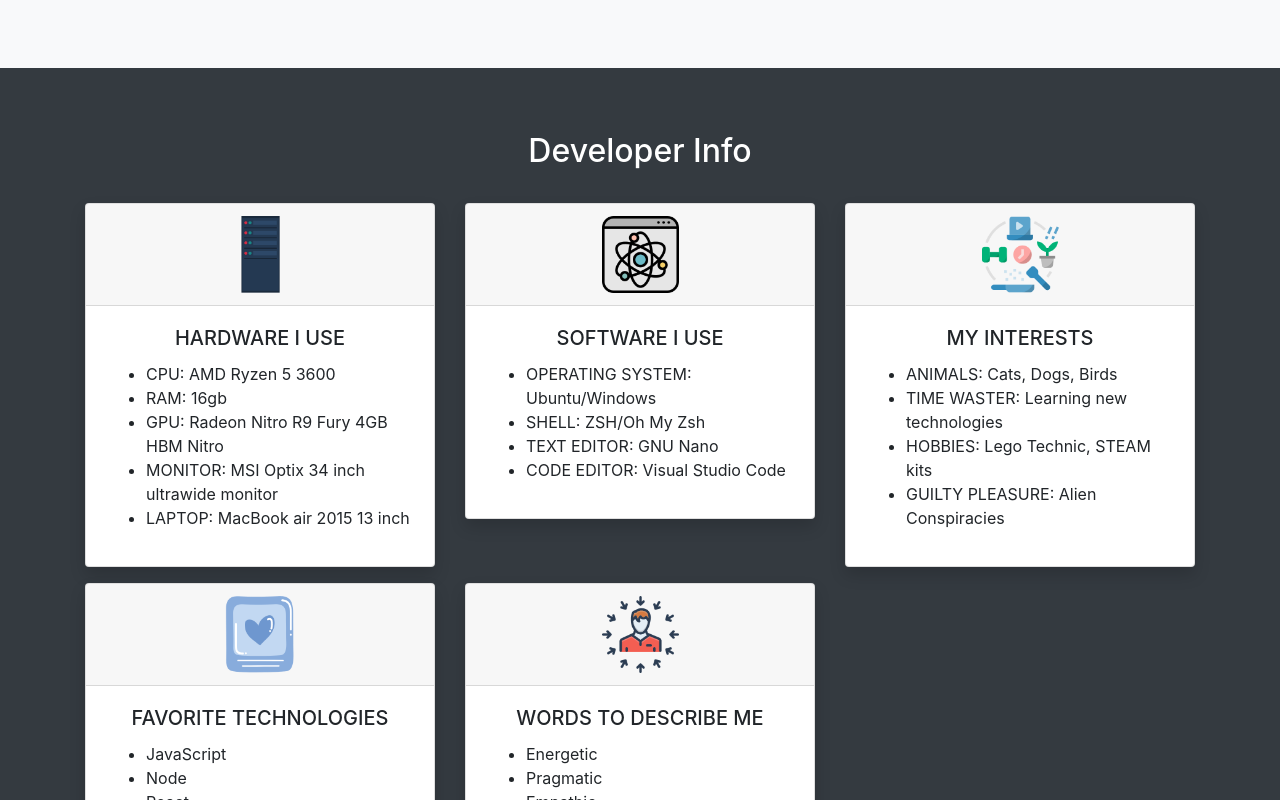
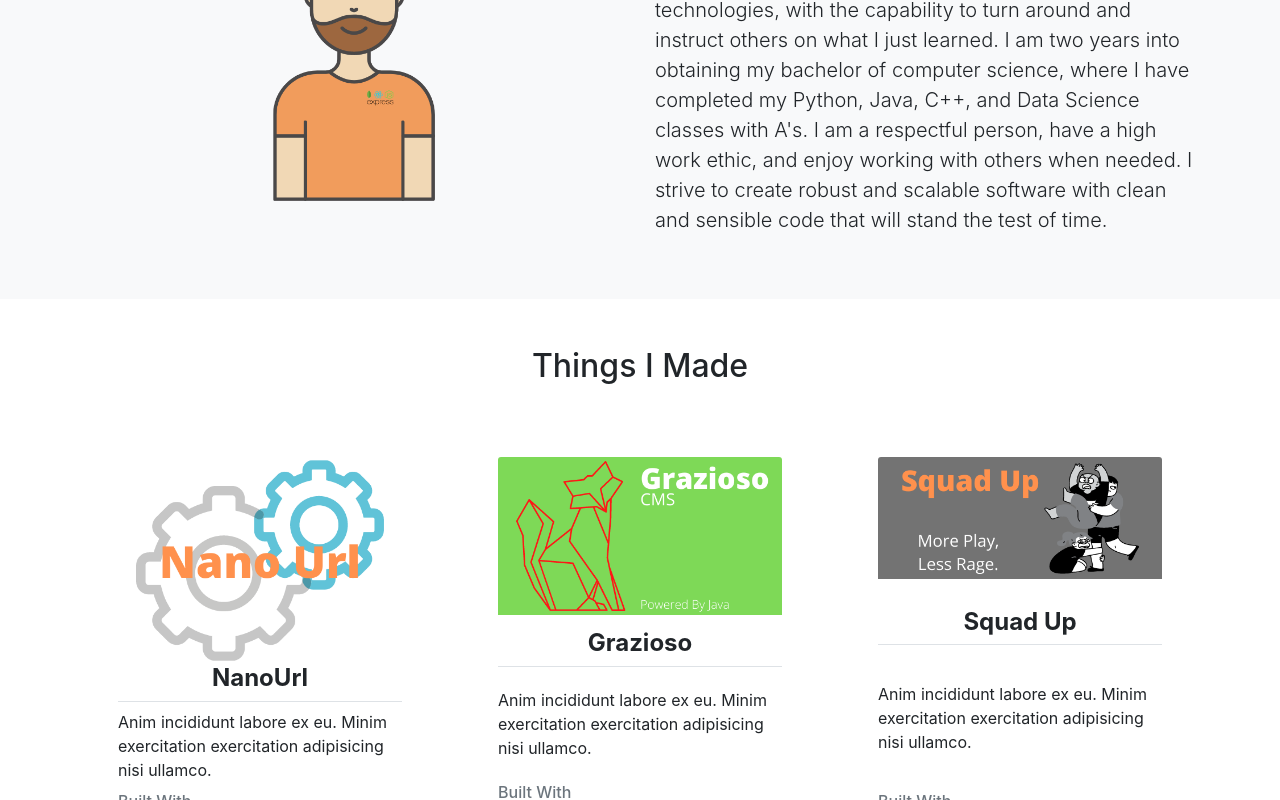
Before and after one commit to chris-baird/chrisbaird.dev, a React (Create React App) app in the folder client/: page / in a window 1280 px wide. Shown: the part 1000-1800 px from the top of the page. Built offline with nearby package versions, Linux system fonts and the light colour scheme; no server answers.

Commit message:
FIX: Reflowed sections, removed sections

```diff
--- a/client/src/App.js
+++ b/client/src/App.js
@@ -19,11 +19,9 @@
       <UserContext.Provider value={user}>
         <Navbar setUser={setUser} />
         <Landing />
+        <Technologies />
         <About />
-        <DeveloperInfo />
         <Projects />
-        <Technologies />
-        <Work />
         <Commitment />
         <Contact />
         <Footer />
--- a/client/src/db/developerListInfo.json
+++ b/client/src/db/developerListInfo.json
@@ -1,39 +1,20 @@
 [
+
+
     {
-        "title": "HARDWARE I USE",
-        "listIcon": "hardware.png",
-        "list": [
-            "CPU: AMD Ryzen 5 3600",
-            "RAM: 16gb",
-            "GPU: Radeon Nitro R9 Fury 4GB HBM Nitro",
-            "MONITOR: MSI Optix 34 inch ultrawide monitor",
-            "LAPTOP: MacBook air 2015 13 inch"
-        ]
+        "title":"Personalty",
+        "listIcon": "fav-tech.png",
+        "list":["INTP","Node", "React", "Docker", "Git", "Linux"]
     },
     {
-        "title": "SOFTWARE I USE",
-        "listIcon": "software.png",
-        "list": [
-            "OPERATING SYSTEM: Ubuntu/Windows",
-            "SHELL: ZSH/Oh My Zsh",
-            "TEXT EDITOR: GNU Nano",
-            "CODE EDITOR: Visual Studio Code"
-        ]
-    },
-    {
-        "title": "MY INTERESTS",
+        "title": "Interests",
         "listIcon": "interests.png",
         "list": [
-            "ANIMALS: Cats, Dogs, Birds",
-            "TIME WASTER: Learning new technologies",
-            "HOBBIES: Lego Technic, STEAM kits",
-            "GUILTY PLEASURE: Alien Conspiracies"
+            "Wildlife",
+            "Youtube",
+            "Raspberry Pi",
+            "Ancient Egypt"
         ]
-    },
-    {
-        "title":"FAVORITE TECHNOLOGIES",
-        "listIcon": "fav-tech.png",
-        "list":["JavaScript","Node", "React", "Docker", "Git", "Linux"]
     },
     {
         "title": "WORDS TO DESCRIBE ME",
--- a/client/src/sections/About.js
+++ b/client/src/sections/About.js
@@ -1,5 +1,4 @@
 import React from "react"
-import DeveloperInfo from "./DeveloperInfo"
 import { Row, Col, Container } from "reactstrap"
 
 export default function About() {
--- a/client/src/sections/DeveloperInfo.js
+++ b/client/src/sections/DeveloperInfo.js
@@ -14,7 +14,7 @@
 export default function DeveloperInfo() {
   console.log(db)
   return (
-    <section className="pt-5 pb-5 bg-dark">
+    <section className="pt-5 pb-5">
       <Container>
         <h2 className="text-center text-white m-3 pb-3">Developer Info</h2>
         <Row>
```
